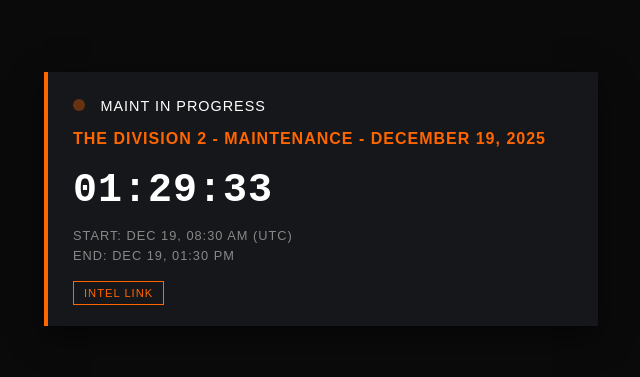
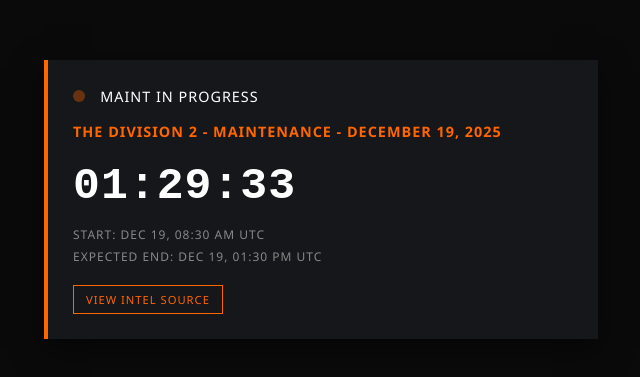
Before and after one commit to buzzlig1ght/div2-maintenance, a plain HTML site: page index.html in a window 1280 px wide. Shown: the part 201-578 px from the top of the page, without its empty margins (319-959 px from the left). Drawn offline with Linux system fonts and the light colour scheme.

Commit message:
Update index.html

```diff
--- a/index.html
+++ b/index.html
@@ -6,15 +6,16 @@
     <title>SHD Status Dashboard</title>
     <style>
         :root { --shd-orange: #ff6600; --shd-green: #00ff88; --bg: #0a0a0b; }
-        body { background: var(--bg); color: white; font-family: sans-serif; display: flex; align-items: center; justify-content: center; height: 100vh; margin: 0; text-transform: uppercase; letter-spacing: 1px; }
+        body { background: var(--bg); color: white; font-family: 'Segoe UI', sans-serif; display: flex; align-items: center; justify-content: center; height: 100vh; margin: 0; text-transform: uppercase; letter-spacing: 1px; }
         .card { border-left: 4px solid var(--shd-orange); background: #15171a; padding: 25px; width: 90%; max-width: 500px; box-shadow: 0 10px 30px rgba(0,0,0,0.5); }
         .status-light { width: 12px; height: 12px; border-radius: 50%; display: inline-block; margin-right: 10px; }
         .online { background: var(--shd-green); box-shadow: 0 0 10px var(--shd-green); }
         .maint { background: var(--shd-orange); animation: pulse 1.5s infinite; }
-        @keyframes pulse { 0% { opacity: 1; } 50% { opacity: 0.3; } 100% { opacity: 1; } }
-        .timer { font-size: 2.5rem; font-weight: bold; margin: 15px 0; font-family: monospace; }
-        .info { color: #888; font-size: 0.8rem; margin-bottom: 5px; }
-        a { color: var(--shd-orange); text-decoration: none; border: 1px solid var(--shd-orange); padding: 5px 10px; font-size: 0.7rem; }
+        @keyframes pulse { 0%, 100% { opacity: 1; } 50% { opacity: 0.3; } }
+        .timer { font-size: 2.8rem; font-weight: bold; margin: 15px 0; font-family: monospace; color: #fff; }
+        .info { color: #888; font-size: 0.75rem; margin-bottom: 5px; }
+        a { color: var(--shd-orange); text-decoration: none; border: 1px solid var(--shd-orange); padding: 6px 12px; font-size: 0.7rem; display: inline-block; margin-top: 10px; }
+        a:hover { background: var(--shd-orange); color: black; }
     </style>
 </head>
 <body>
@@ -23,45 +24,54 @@
             <span id="light" class="status-light"></span>
             <span id="status-text" style="font-size: 0.9rem;">Connecting...</span>
         </div>
-        <div id="title" style="color: var(--shd-orange); font-weight: bold; margin-bottom: 20px;">Scanning SHD Network...</div>
+        <div id="title" style="color: var(--shd-orange); font-weight: bold; margin-bottom: 20px; font-size: 0.9rem;">Initializing...</div>
         <div class="timer" id="countdown">00:00:00</div>
         <div class="info" id="local-start"></div>
-        <div class="info" id="local-end" style="margin-bottom: 20px;"></div>
+        <div class="info" id="local-end" style="margin-bottom: 10px;"></div>
         <div id="link-container"></div>
     </div>
 
     <script>
         const userTZ = Intl.DateTimeFormat().resolvedOptions().timeZone;
 
-        function update() {
-            fetch('./status.json?t=' + Date.now()).then(r => r.json()).then(data => {
-                const now = new Date(), start = new Date(data.utc_start), end = new Date(data.utc_end);
+        async function update() {
+            const r = await fetch('./status.json?t=' + Date.now());
+            const data = await r.json();
+            const now = new Date();
+            const start = new Date(data.utc_start);
+            const end = new Date(data.utc_end);
+
             document.getElementById('title').innerText = data.title;
+            const isValid = !isNaN(start.getTime()) && !isNaN(end.getTime());
 
-                if (!data.utc_start || now > end) {
+            if (!data.utc_start || !isValid || now > end) {
                 document.getElementById('light').className = "status-light online";
                 document.getElementById('status-text').innerText = "Systems Online";
                 document.getElementById('countdown').innerText = "00:00:00";
             } else {
-                    const target = now < start ? start : end;
-                    document.getElementById('status-text').innerText = now < start ? "Upcoming Maint" : "Maint In Progress";
-                    document.getElementById('light').className = now < start ? "status-light" : "status-light maint";
+                const isOngoing = now >= start;
+                const target = isOngoing ? end : start;
+                document.getElementById('status-text').innerText = isOngoing ? "Maint In Progress" : "Maint Scheduled";
+                document.getElementById('light').className = isOngoing ? "status-light maint" : "status-light";
+                if(!isOngoing) document.getElementById('light').style.background = "#555";
 
-                    setInterval(() => {
+                const timerFunc = () => {
                     const diff = target - new Date();
-                        if (diff < 0) return location.reload();
+                    if (diff <= 0) return location.reload();
                     const h = Math.floor(diff/3600000), m = Math.floor((diff%3600000)/60000), s = Math.floor((diff%60000)/1000);
-                        document.getElementById('countdown').innerText = `${String(h).padStart(2,'0')}:${String(m).padStart(2,'0')}:${String(s).padStart(2,'0')}`;
-                    }, 1000);
+                    document.getElementById('countdown').innerText =
+                        `${String(h).padStart(2,'0')}:${String(m).padStart(2,'0')}:${String(s).padStart(2,'0')}`;
+                };
+                timerFunc();
+                setInterval(timerFunc, 1000);
             }
 
-                if (data.utc_start) {
-                    const fmt = { timeZone: userTZ, hour: '2-digit', minute: '2-digit', day: 'numeric', month: 'short' };
-                    document.getElementById('local-start').innerText = `Start: ${start.toLocaleString(undefined, fmt)} (${userTZ})`;
-                    document.getElementById('local-end').innerText = `End: ${end.toLocaleString(undefined, fmt)}`;
-                    document.getElementById('link-container').innerHTML = `<a href="${data.url}" target="_blank">Intel Link</a>`;
+            if (isValid) {
+                const fmt = { timeZone: userTZ, hour: '2-digit', minute: '2-digit', day: 'numeric', month: 'short', timeZoneName: 'short' };
+                document.getElementById('local-start').innerText = `Start: ${start.toLocaleString(undefined, fmt)}`;
+                document.getElementById('local-end').innerText = `Expected End: ${end.toLocaleString(undefined, fmt)}`;
+                document.getElementById('link-container').innerHTML = `<a href="${data.url}" target="_blank">View Intel Source</a>`;
             }
-            });
         }
         update();
     </script>
```
Lines whose indentation alone changed are shown as unchanged.
